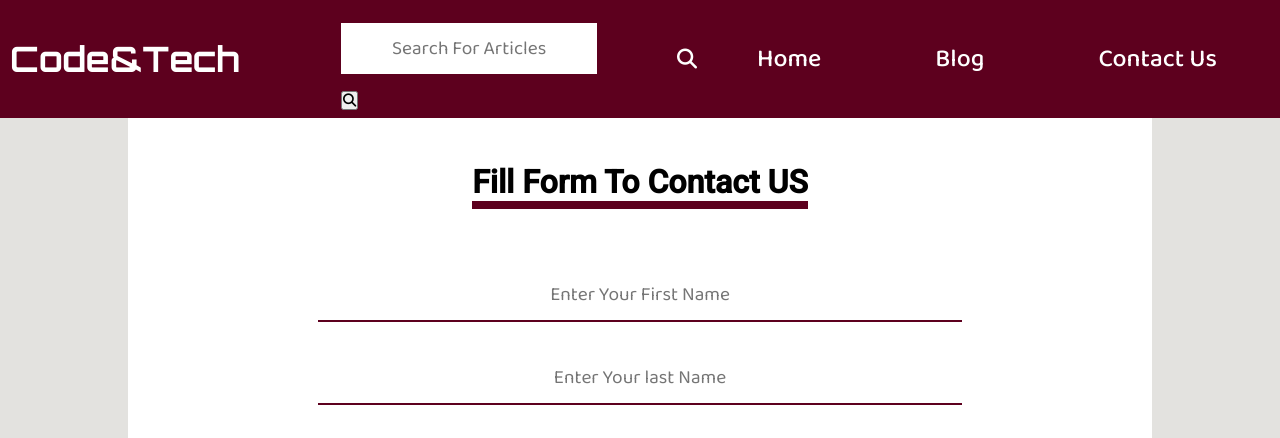
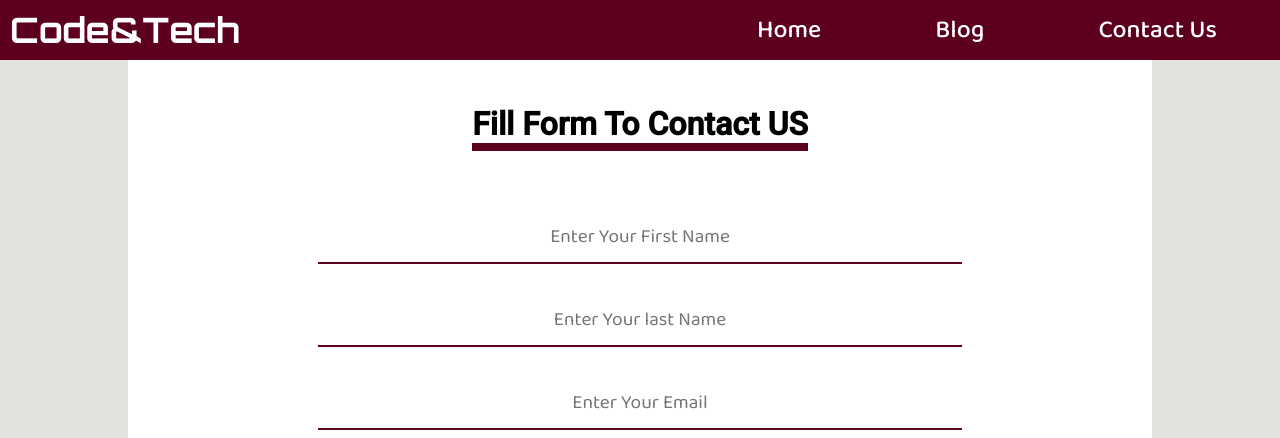
Before and after one commit to mian401/code-n-tech, a plain HTML site: page pages/contact.html in a window 1280 px wide. Shown: the top 438 px of the page. Drawn offline with Linux system fonts and the light colour scheme; files whose address does not match are found by name; a web font is replaced by a local one.

Commit message:
Update contact.html

```diff
--- a/pages/contact.html
+++ b/pages/contact.html
@@ -37,25 +37,12 @@
             <i class="fas fa-times burger-icon"></i>
         </label>
 
-        <input type="checkbox" id="search-check">
-        <form action="pages/search.html" method="GET" id="search-btn">
-            <input type="text" name="query" placeholder="Search For Articles">
-            <button type="submit">
-                <i class="fas fa-search"></i>
-            </button>
-        </form>
+
         <nav id="nav-links">
-
-
-            <label for="search-check" id="search-label">
-                <i class="fas fa-search"></i>
-            </label>
-
-            <a href="/" class="nav-link">Home</a>
+            <a href="../index.html" class="nav-link" target="_blank">Home</a>
             <a href="blog.html" class="nav-link" target="_blank">Blog</a>
-            <a href="contact.html" class="nav-link" target="_blank">Contact Us</a>
+            <a href="../contact.html" class="nav-link">Contact Us</a>
             <!-- <a href="pages/search.html" class="nav-link" target="_blank">Search</a> -->
-
         </nav>
 
     </nav>
```
